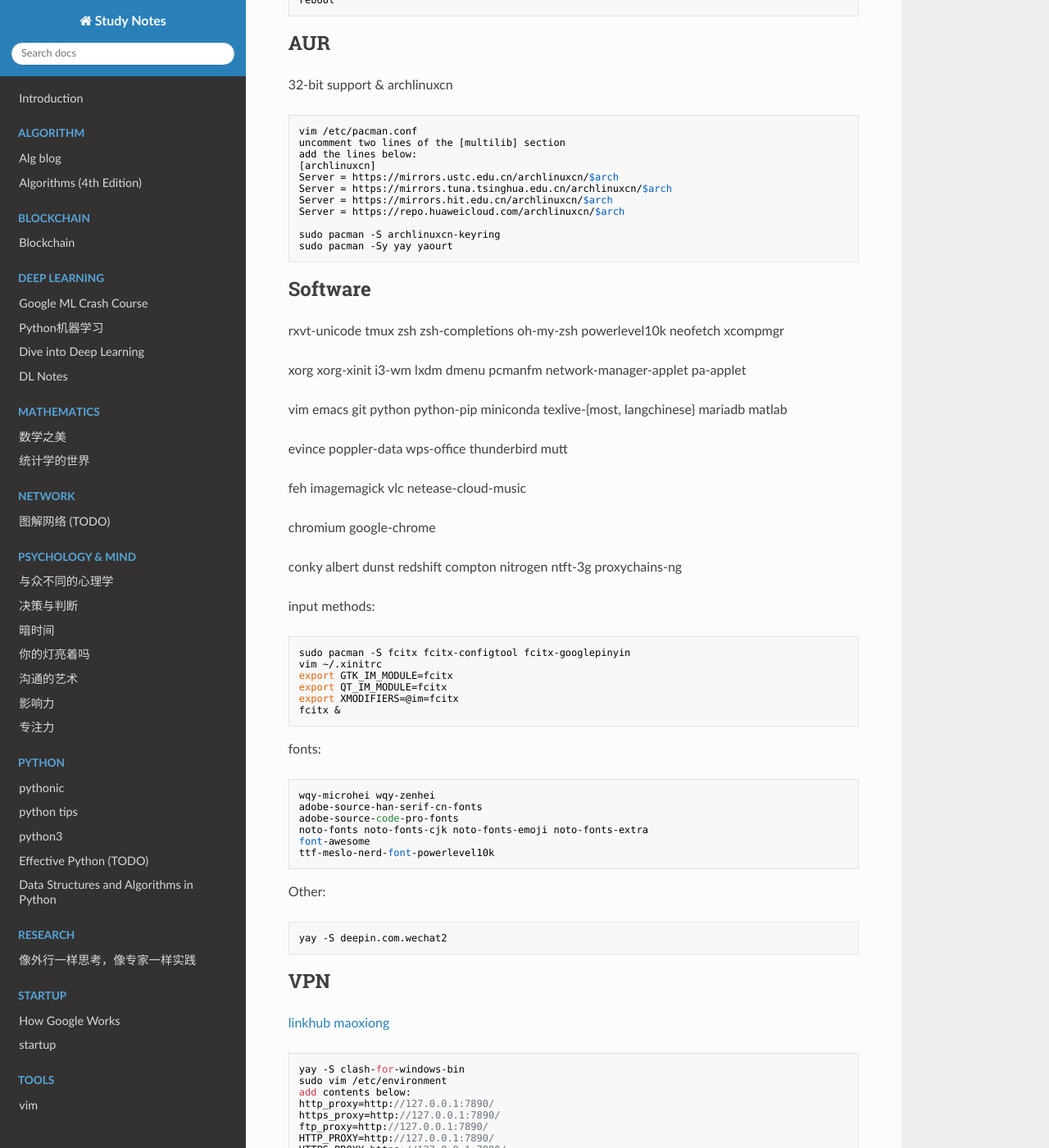
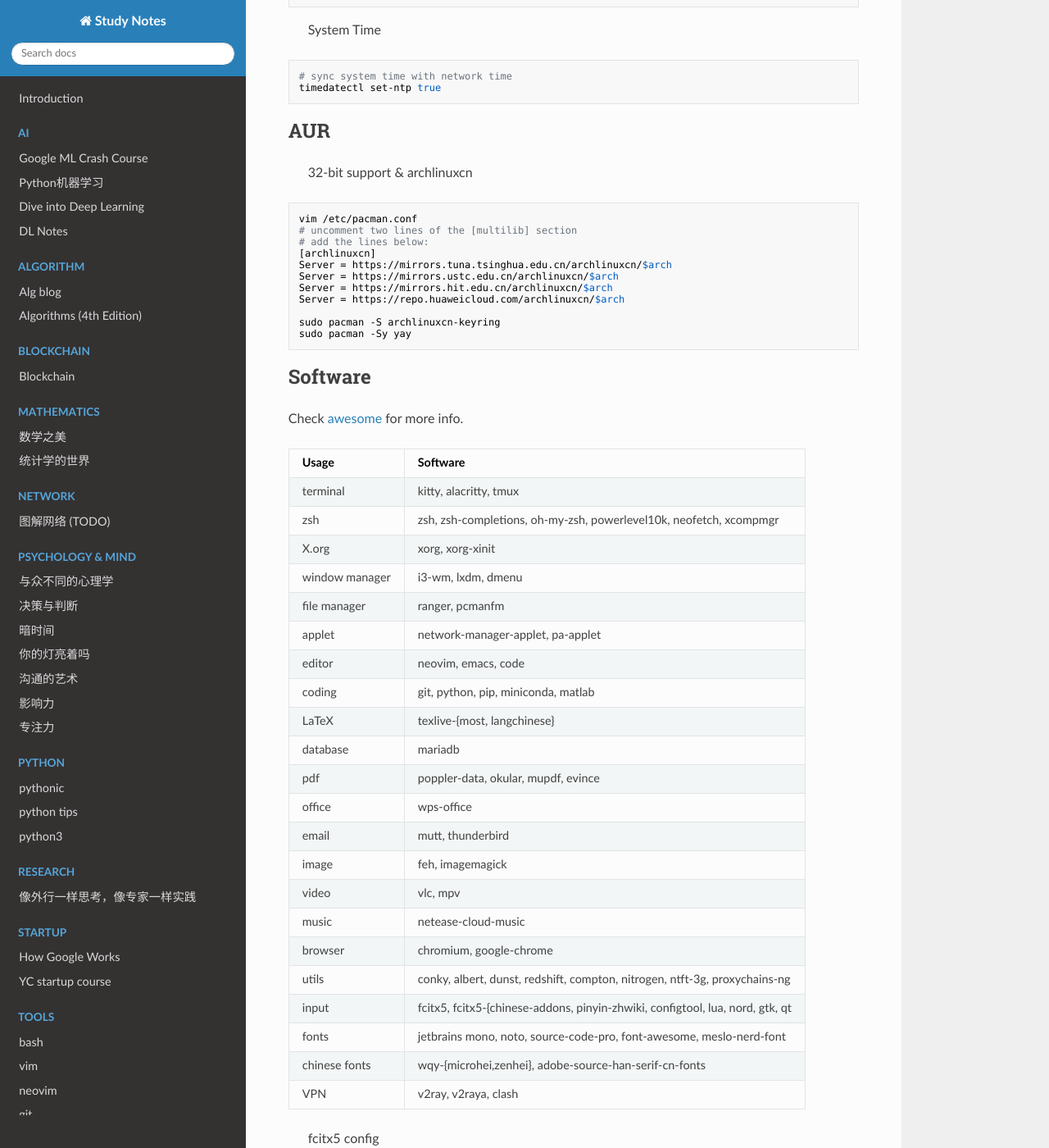
Before and after one commit to yshenfab/StudyNotes, an MkDocs documentation site: the page built from docs/tools/archlinux.md, in a window 1280 px wide and 1400 px high, scrolled down 1467 px. Shown: the whole window at 82% size. Built offline with MkDocs 1.6.1, drawn with Linux system fonts in a browser that asks for light colours; nearby versions of some CDN libraries; some of the changed text lies outside the part shown.

Commit message:
update repo

````diff
--- a/docs/tools/arch.md
+++ /dev/null
@@ -1,177 +0,0 @@
-# Arch Linux
-
-## Installation
-
-First, create an Arch Linux installer USB drive,
-refer to [USB flash installation medium](https://wiki.archlinux.org/title/USB_flash_installation_medium).
-
-> Partition Disk
-
-`fdisk -l`
-
-/dev/sda 232.89G, Samsung SSD
-
-/dev/sdb 1.8T
-
-/dev/sdc 128G, USB flash drive
-
-`cfdisk /dev/sda`
-
-RAM: 32G
-
-/dev/sda1 /boot 200MB (efi_sys_partition /mnt/boot)
-
-/dev/sda2 swap 32G (swap_partition)
-
-/dev/sda3 / 200G (root_partition /mnt)
-
-```sh
-mkfs.ext4 /dev/sda1
-mkswap /dev/sda2
-mkfs.ext4 /dev/sda3
-
-mount /dev/sda3 /mnt
-mkdir /mnt/boot
-mount /dev/sda1 /mnt/boot
-swapon /dev/sda2
-```
-
-> Mirrorlist
-
-```sh
-vim /etc/pacman.d/mirrorlist
-# add Server = http://mirrors.ustc.edu.cn/archlinux/$repo/os/$arch
-pacstrap /mnt base base-devel linux linux-firmware
-genfstab -p /mnt >> /mnt/etc/fstab
-arch-chroot /mnt
-pacman -S dhclient dhcpcd
-```
-
-> Locale Settings
-
-```sh
-ln -sf /usr/share/zoneinfo/Asia/Shanghai /etc/localtime
-hwclock —systohc
-
-vim /etc/locale.gen
-# uncomment two lines: en_US.UTF-8 and zh_CN.UTF-8
-locale-gen
-echo LANG=en_GB.UTF-8 > /etc/locale.conf
-echo arch > /etc/hostname
-```
-
-> Install Grub
-
-```sh
-mkinitcpio -p linux
-grub-install /dev/sda
-grub-mkconfig -o /boot/grub/grub.cfg
-
-passwd # enter password two times
-exit
-umount /mnt/boot
-umount /mnt
-reboot
-```
-
-> System Time
-
-```sh
-# sync system time with network time
-timedatectl set-ntp true
-```
-
-## AUR
-
-> 32-bit support & archlinuxcn
-
-```sh
-vim /etc/pacman.conf
-# uncomment two lines of the [multilib] section
-# add the lines below:
-[archlinuxcn]
-Server = https://mirrors.tuna.tsinghua.edu.cn/archlinuxcn/$arch
-Server = https://mirrors.ustc.edu.cn/archlinuxcn/$arch
-Server = https://mirrors.hit.edu.cn/archlinuxcn/$arch
-Server = https://repo.huaweicloud.com/archlinuxcn/$arch
-
-sudo pacman -S archlinuxcn-keyring
-sudo pacman -Sy yay
-```
-
-## Software
-
-Check [awesome](https://github.com/yshenfab/dotfiles/blob/master/awesome.md) for more info.
-
-| Usage          | Software                                                                      |
-| -------------- | ----------------------------------------------------------------------------- |
-| terminal       | kitty, alacritty, tmux                                                        |
-| zsh            | zsh, zsh-completions, oh-my-zsh, powerlevel10k, neofetch, xcompmgr            |
-| X.org          | xorg, xorg-xinit                                                              |
-| window manager | i3-wm, lxdm, dmenu                                                            |
-| file manager   | ranger, pcmanfm                                                               |
-| applet         | network-manager-applet, pa-applet                                             |
-| editor         | neovim, emacs, code                                                           |
-| coding         | git, python, pip, miniconda, matlab                                           |
-| LaTeX          | texlive-{most, langchinese}                                                   |
-| database       | mariadb                                                                       |
-| pdf            | poppler-data, okular, mupdf, evince                                           |
-| office         | wps-office                                                                    |
-| email          | mutt, thunderbird                                                             |
-| image          | feh, imagemagick                                                              |
-| video          | vlc, mpv                                                                      |
-| music          | netease-cloud-music                                                           |
-| browser        | chromium, google-chrome                                                       |
-| utils          | conky, albert, dunst, redshift, compton, nitrogen, ntft-3g, proxychains-ng    |
-| input          | fcitx5, fcitx5-{chinese-addons, pinyin-zhwiki, configtool, lua, nord, gtk, qt |
-| fonts          | jetbrains mono, noto, source-code-pro, font-awesome, meslo-nerd-font          |
-| chinese fonts  | wqy-{microhei,zenhei}, adobe-source-han-serif-cn-fonts                        |
-| VPN            | v2ray, v2raya, clash                                                          |
-
-> fcitx5 config
-
-```sh
-nvim ~/.xprofile
-export GTK_IM_MODULE=fcitx5
-export QT_IM_MODULE=fcitx5
-export XMODIFIERS=@im=fcitx5
-export SDL_IM_MODULE=fcitx5
-export GLFW_IM_MODULE=ibus kitty
-```
-
-> Fonts
-
-```sh
-wqy-{microhei,zenhei}
-adobe-source-han-serif-cn-fonts
-adobe-source-code-pro-fonts
-noto-fonts noto-fonts-cjk noto-fonts-emoji noto-fonts-extra
-font-awesome
-ttf-meslo-nerd-font-powerlevel10k
-jetbrains
-```
-
-Make sure to install some nerd fonts (JetBrains Mono NFM, Fira Code, etc.).
-
-## VPN
-
-Recommend ExpressVPN/NordVPN, check this [link](https://github.com/vpncn/vpncn.github.io).
-
-Some cheap options:
-
-- [ssrdog](https://ssrdog111.com/#/)
-- [linkhub](https://linkhub.one/)
-- [一元机场](https://一元机场.com/)
-- [maoxiong](https://linxing.maoxiong.cloud/)
-
-## Nvidia Graphics Drivers, Cuda, Cudnn
-
-`yay -S nvidia nvidia-settings lib32-nvidia-utils`
-
-## Auto start services
-
-```sh
-systemctl enable bluetooth.service
-systemctl enable/start sshd.service
-systemctl enable/start lxdm.service
-```
--- a/docs/tools/archlinux.md
+++ b/docs/tools/archlinux.md
@@ -2,15 +2,12 @@
 
 ## Installation
 
-先做好启动盘，开机从USB启动
+First, create an Arch Linux installer USB drive,
+refer to [USB flash installation medium](https://wiki.archlinux.org/title/USB_flash_installation_medium).
 
-```sh
-timedatectl set-ntp true
-```
+> Partition Disk
 
-partition disk
-
-```fdisk -l```
+`fdisk -l`
 
 /dev/sda 232.89G, Samsung SSD
 
@@ -18,8 +15,7 @@ partition disk
 
 /dev/sdc 128G, USB flash drive
 
-
-```cfdisk /dev/sda```
+`cfdisk /dev/sda`
 
 RAM: 32G
 
@@ -29,7 +25,7 @@ RAM: 32G
 
 /dev/sda3 / 200G (root_partition /mnt)
 
-```
+```sh
 mkfs.ext4 /dev/sda1
 mkswap /dev/sda2
 mkfs.ext4 /dev/sda3
@@ -40,27 +36,33 @@ mount /dev/sda1 /mnt/boot
 swapon /dev/sda2
 ```
 
-```
+> Mirrorlist
+
+```sh
 vim /etc/pacman.d/mirrorlist
-添加Server = http://mirrors.ustc.edu.cn/archlinux/$repo/os/$arch
+# add Server = http://mirrors.ustc.edu.cn/archlinux/$repo/os/$arch
 pacstrap /mnt base base-devel linux linux-firmware
 genfstab -p /mnt >> /mnt/etc/fstab
 arch-chroot /mnt
 pacman -S dhclient dhcpcd
 ```
-Settings
-```
+
+> Locale Settings
+
+```sh
 ln -sf /usr/share/zoneinfo/Asia/Shanghai /etc/localtime
 hwclock —systohc
 
 vim /etc/locale.gen
-uncomment en_US.UTF-8 and zh_CN.UTF-8
+# uncomment two lines: en_US.UTF-8 and zh_CN.UTF-8
 locale-gen
 echo LANG=en_GB.UTF-8 > /etc/locale.conf
 echo arch > /etc/hostname
 ```
-Grub
-```
+
+> Install Grub
+
+```sh
 mkinitcpio -p linux
 grub-install /dev/sda
 grub-mkconfig -o /boot/grub/grub.cfg
@@ -72,89 +74,104 @@ umount /mnt
 reboot
 ```
 
+> System Time
+
+```sh
+# sync system time with network time
+timedatectl set-ntp true
+```
+
 ## AUR
 
-32-bit support & archlinuxcn
-```
+> 32-bit support & archlinuxcn
+
+```sh
 vim /etc/pacman.conf
-uncomment two lines of the [multilib] section
-add the lines below:
+# uncomment two lines of the [multilib] section
+# add the lines below:
 [archlinuxcn]
+Server = https://mirrors.tuna.tsinghua.edu.cn/archlinuxcn/$arch
 Server = https://mirrors.ustc.edu.cn/archlinuxcn/$arch
-Server = https://mirrors.tuna.tsinghua.edu.cn/archlinuxcn/$arch
 Server = https://mirrors.hit.edu.cn/archlinuxcn/$arch
 Server = https://repo.huaweicloud.com/archlinuxcn/$arch
 
 sudo pacman -S archlinuxcn-keyring
-sudo pacman -Sy yay yaourt
+sudo pacman -Sy yay
 ```
+
 ## Software
 
-rxvt-unicode tmux zsh zsh-completions oh-my-zsh powerlevel10k neofetch xcompmgr
+Check [awesome](https://github.com/yshenfab/dotfiles/blob/master/awesome.md) for more info.
 
-xorg xorg-xinit i3-wm lxdm dmenu pcmanfm network-manager-applet pa-applet
+| Usage          | Software                                                                      |
+| -------------- | ----------------------------------------------------------------------------- |
+| terminal       | kitty, alacritty, tmux                                                        |
+| zsh            | zsh, zsh-completions, oh-my-zsh, powerlevel10k, neofetch, xcompmgr            |
+| X.org          | xorg, xorg-xinit                                                              |
+| window manager | i3-wm, lxdm, dmenu                                                            |
+| file manager   | ranger, pcmanfm                                                               |
+| applet         | network-manager-applet, pa-applet                                             |
+| editor         | neovim, emacs, code                                                           |
+| coding         | git, python, pip, miniconda, matlab                                           |
+| LaTeX          | texlive-{most, langchinese}                                                   |
+| database       | mariadb                                                                       |
+| pdf            | poppler-data, okular, mupdf, evince                                           |
+| office         | wps-office                                                                    |
+| email          | mutt, thunderbird                                                             |
+| image          | feh, imagemagick                                                              |
+| video          | vlc, mpv                                                                      |
+| music          | netease-cloud-music                                                           |
+| browser        | chromium, google-chrome                                                       |
+| utils          | conky, albert, dunst, redshift, compton, nitrogen, ntft-3g, proxychains-ng    |
+| input          | fcitx5, fcitx5-{chinese-addons, pinyin-zhwiki, configtool, lua, nord, gtk, qt |
+| fonts          | jetbrains mono, noto, source-code-pro, font-awesome, meslo-nerd-font          |
+| chinese fonts  | wqy-{microhei,zenhei}, adobe-source-han-serif-cn-fonts                        |
+| VPN            | v2ray, v2raya, clash                                                          |
 
-vim emacs git python python-pip miniconda texlive-{most, langchinese} mariadb matlab
+> fcitx5 config
 
-evince poppler-data wps-office thunderbird mutt
-
-feh imagemagick vlc netease-cloud-music
-
-chromium google-chrome
-
-conky albert dunst redshift compton nitrogen ntft-3g proxychains-ng
-
-input methods:
-```
-sudo pacman -S fcitx fcitx-configtool fcitx-googlepinyin
-vim ~/.xinitrc
-export GTK_IM_MODULE=fcitx
-export QT_IM_MODULE=fcitx
-export XMODIFIERS=@im=fcitx
-fcitx &
+```sh
+nvim ~/.xprofile
+export GTK_IM_MODULE=fcitx5
+export QT_IM_MODULE=fcitx5
+export XMODIFIERS=@im=fcitx5
+export SDL_IM_MODULE=fcitx5
+export GLFW_IM_MODULE=ibus kitty
 ```
 
-fonts:
-```
-wqy-microhei wqy-zenhei
+> Fonts
+
+```sh
+wqy-{microhei,zenhei}
 adobe-source-han-serif-cn-fonts
 adobe-source-code-pro-fonts
 noto-fonts noto-fonts-cjk noto-fonts-emoji noto-fonts-extra
 font-awesome
 ttf-meslo-nerd-font-powerlevel10k
+jetbrains
 ```
 
-Other:
-```
-yay -S deepin.com.wechat2
-```
+Make sure to install some nerd fonts (JetBrains Mono NFM, Fira Code, etc.).
 
 ## VPN
 
-[linkhub](https://linkhub.mobi/)
-[maoxiong](https://linxing.maoxiong.cloud/)
+Recommend ExpressVPN/NordVPN, check this [link](https://github.com/vpncn/vpncn.github.io).
 
+Some cheap options:
 
-```
-yay -S clash-for-windows-bin
-sudo vim /etc/environment
-add contents below:
-http_proxy=http://127.0.0.1:7890/
-https_proxy=http://127.0.0.1:7890/
-ftp_proxy=http://127.0.0.1:7890/
-HTTP_PROXY=http://127.0.0.1:7890/
-HTTPS_PROXY=https://127.0.0.1:7890/
-FTP_PROXY=http://127.0.0.1:7890/
-```
+- [ssrdog](https://ssrdog111.com/#/)
+- [linkhub](https://linkhub.one/)
+- [一元机场](https://一元机场.com/)
+- [maoxiong](https://linxing.maoxiong.cloud/)
 
 ## Nvidia Graphics Drivers, Cuda, Cudnn
 
-yay -S nvidia nvidia-settings lib32-nvidia-utils
+`yay -S nvidia nvidia-settings lib32-nvidia-utils`
 
-## Settings
+## Auto start services
 
+```sh
 systemctl enable bluetooth.service
-
 systemctl enable/start sshd.service
-
 systemctl enable/start lxdm.service
+```
--- a/mkdocs.yml
+++ b/mkdocs.yml
@@ -10,16 +10,16 @@ markdown_extensions:
 
 nav:
   - Introduction: "index.md"
+  - AI:
+      - Google ML Crash Course: "deep_learning/google-machine-learning-crash-course.md"
+      - Python机器学习: "deep_learning/Python机器学习.md"
+      - Dive into Deep Learning: "deep_learning/dive_into_deep_learning.md"
+      - DL Notes: "deep_learning/dl_notes.md"
   - Algorithm:
       - Alg blog: "algorithm/alg_blog_note.md"
       - Algorithms (4th Edition): "algorithm/algorithms_4th_edition.md"
   - Blockchain:
       - Blockchain: "blockchain/blockchain.md"
-  - Deep Learning:
-      - Google ML Crash Course: "deep_learning/google-machine-learning-crash-course.md"
-      - Python机器学习: "deep_learning/Python机器学习.md"
-      - Dive into Deep Learning: "deep_learning/dive_into_deep_learning.md"
-      - DL Notes: "deep_learning/dl_notes.md"
   - Mathematics:
       - 数学之美: "mathematics/beauty_of_mathematics.md"
       - 统计学的世界: "mathematics/statistics_concepts_and_controversies.md"
@@ -37,24 +37,25 @@ nav:
       - pythonic: "python/pythonic.md"
       - python tips: "python/python_tips.md"
       - python3: "python/python3.md"
-      - Effective Python (TODO): "python/effective_python.md"
-      - Data Structures and Algorithms in Python: "python/data_structure_and_algorithms_in_python.md"
-    # - Python Cookbook (143/2058): 'python/python_cookbook.md'
-    # - Core Python Programming (2/662): 'python/core_python_programming.md'
-    # - Fluent Python (42/1022): 'python/fluent_python.md'
-    # - numpy: 'python/numpy.md'
+      # - Effective Python (TODO): "python/effective_python.md"
+      # - Data Structures and Algorithms in Python: "python/data_structure_and_algorithms_in_python.md"
+      # - Python Cookbook (143/2058): 'python/python_cookbook.md'
+      # - Core Python Programming (2/662): 'python/core_python_programming.md'
+      # - Fluent Python (42/1022): 'python/fluent_python.md'
+      # - numpy: 'python/numpy.md'
   - Research:
       - 像外行一样思考，像专家一样实践: "research/像外行一样思考，像专家一样实践.md"
   - Startup:
       - How Google Works: "startup/how_google_works.md"
-      - startup: "startup/startup.md"
+      - YC startup course: "startup/startup.md"
   - Tools:
+      - bash: "tools/bash.md"
       - vim: "tools/practical_vim.md"
-      - shell: "tools/shell.md"
+      - neovim: "tools/neovim.md"
       - git: "tools/git.md"
       - markdown: "tools/markdown.md"
       - docker: "tools/docker.md"
-    # - makefile (TODO): 'tools/makefile.md'
+      # - makefile (TODO): 'tools/makefile.md'
   - Other:
       # - 编码 隐匿在计算机软硬件背后的语言 (TODO): 'other/code.md'
       - 上帝掷骰子吗？量子物理史话: "other/history_of_quantum_physics.md"
````
